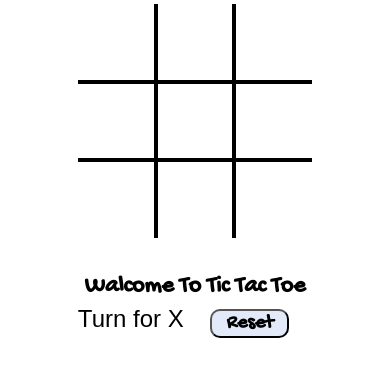
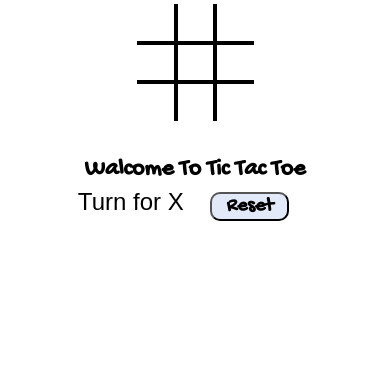
Before and after one commit to Rohit-Jagtap-au19/TikTack, a PHP site: page / in a window 390 px wide. Shown: the part 65-442 px from the top of the page. Run offline with PHP 8.4, Linux system fonts and the light colour scheme; some web fonts are replaced.

Commit message:
few changes for good view

```diff
--- a/style.css
+++ b/style.css
@@ -84,7 +84,7 @@ nav ul{
     position: absolute;
     transition: width 1s ease-in-out;
 }
-@media screen and (max-width:800px)
+@media  screen and (max-width:800px)
 {
     .gamecontainer{
         flex-wrap: wrap;
@@ -97,11 +97,10 @@ nav ul{
         font-size: 1.5rem;
         text-align: center;
         }
-    .container{
-        /* display: grid; */
+    /* .container{
         grid-template-rows:repeat(3 , 20vw);
         grid-template-columns:repeat(3 , 20vw);
-    }
+    } */
     .info{
         text-align: center;
     }
```
Also changed, not shown: script.js (line endings or trailing spaces).
